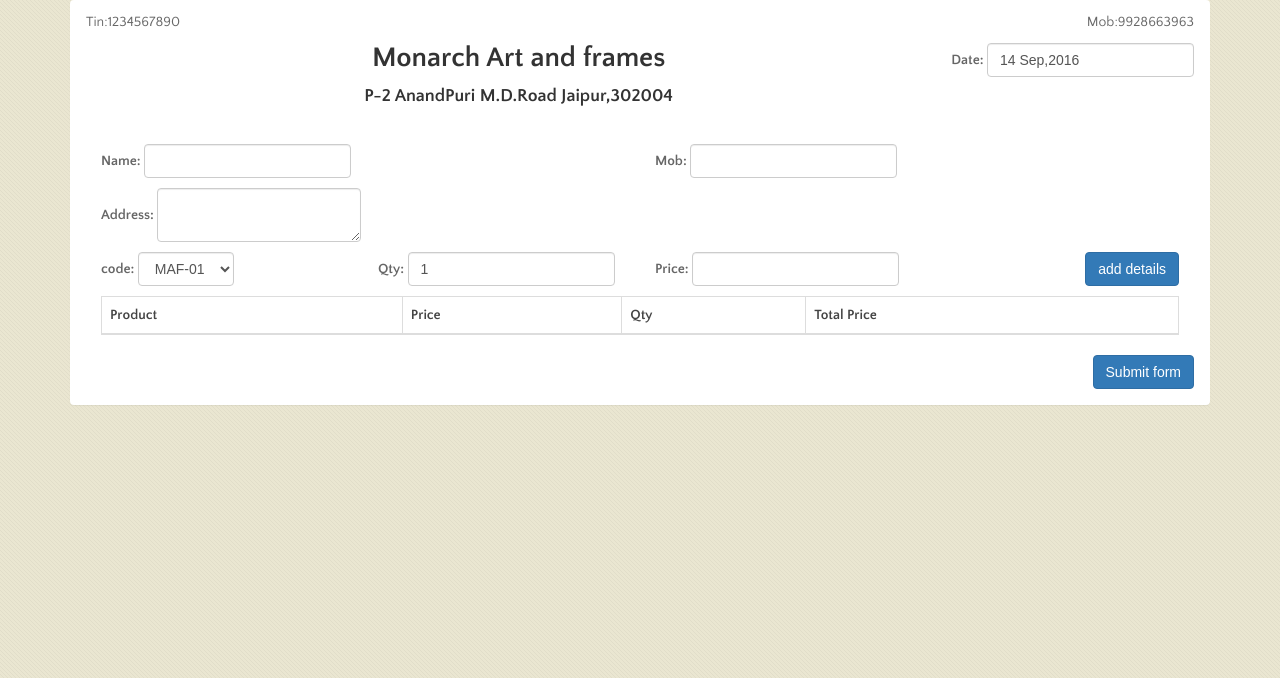
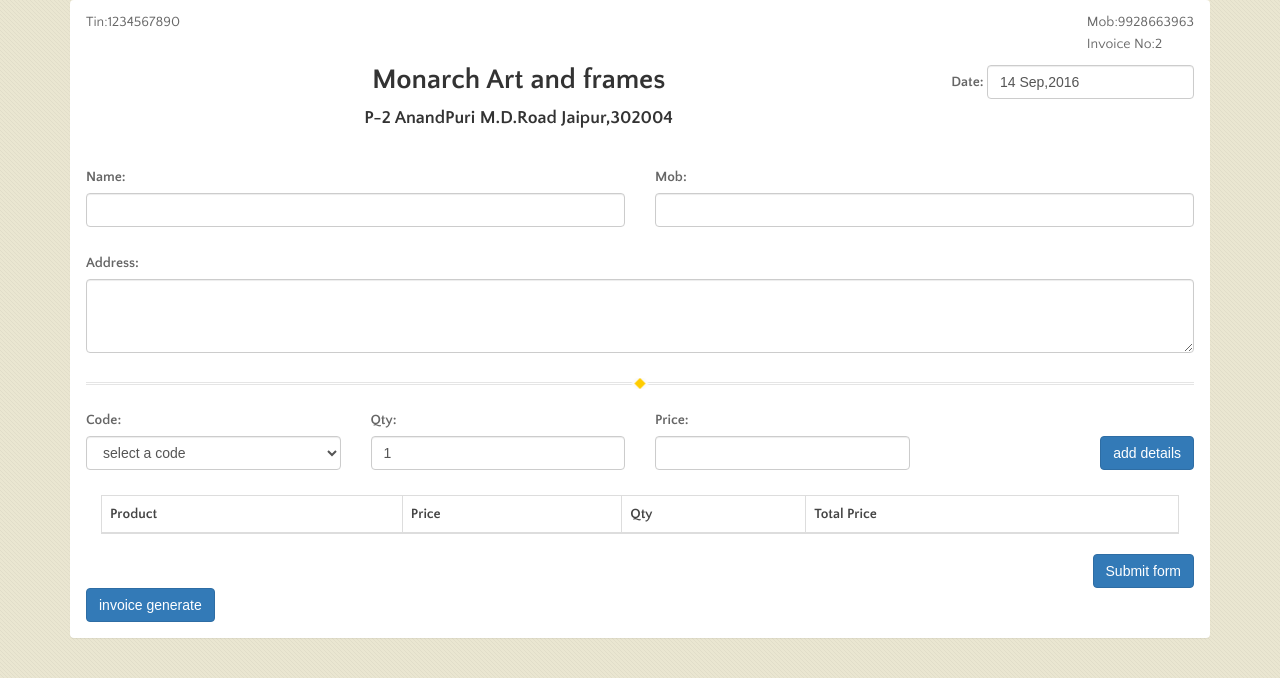
Before and after one commit to tsaini530/billing_pdf, a PHP site: page / in a window 1280 px wide. Shown: the top 678 px of the page. Run offline with PHP 8.4, Linux system fonts and the light colour scheme; data comes from the database, SQL or seed files in the repository; both versions use the stored data as it was after the commit; lists and menus that the app fills with data are empty.

Commit message:
add invoice page

```diff
--- a/config.php
+++ b/config.php
@@ -8,10 +8,10 @@ try {
     $conn = new PDO("mysql:host=$servername;dbname=$dbname", $username, $password);
     // set the PDO error mode to exception
     $conn->setAttribute(PDO::ATTR_ERRMODE, PDO::ERRMODE_EXCEPTION);
-    echo "Connected successfully ";
+   //echo "Connected successfully ";
     }
 catch(PDOException $e)
     {
-    echo "Connection failed: " . $e->getMessage();
+    echo "Connection failed: " . $e->getMessage(); die();
     }
 ?>
--- a/index.php
+++ b/index.php
@@ -1,5 +1,13 @@
 <?php
-$codelist=['MAF-01','MAF-02','MAF-03','MAF-04'];
+ require('config.php');
+$codelist=[];
+$sql= "SELECT  * FROM invoice WHERE invoice_name ='monarch' ";
+$stmt = $conn->query($sql);
+$row =$stmt->fetchObject();
+$codeName=	 "SELECT code FROM sku ";
+ foreach ($conn->query($codeName) as $rows){
+ 	$codelist[]=$rows['code'];
+ }
 ?>
 <!DOCTYPE html>
 <html lang="en-IN">
@@ -17,13 +25,18 @@ $codelist=['MAF-01','MAF-02','MAF-03','MAF-04'];
 <body  class="container">
 
 <form novalidate="false" method="post" action="billController.php">
+<input type="hidden" name="action" value="index">
 	<div class="panel">
-	<div class="panel-heading">
-		<span class="pull-left">Tin:1234567890</span>	<span class="pull-right">Mob:9928663963	</span>
+	 <div class="panel-heading">
+		<span class="pull-left">Tin:1234567890</span>
+		<span class="pull-right">Mob:9928663963	</br>
+		<span>Invoice No:<?php echo $row->value;?></span></span>
 		<div class="clear" ></div>
 		<div class="form-inline pull-right form-group ">
 				<label  class="control-label" for="date">Date: </label>
 				<input type="text" name="date" id="date" class="form-control" value="<?php echo date('d M,Y') ;?>">
+				<input type="hidden" name="invoice_no"  value="<?php echo $row->value ;?>">
+
 		</div>
 		<div class="panel-title">
 		<h1 class="text-center "><strong> Monarch Art and frames</strong></h1>
@@ -32,31 +45,39 @@ $codelist=['MAF-01','MAF-02','MAF-03','MAF-04'];
 	</div>
 
 	<div class="panel-body">
-	<div class="form-inline ">
-		<div class="form-group col-xs-6 " >
+	<div class="row ">
+	<div class="col-md-6">
+		<div class="form-group  " >
 			<label class="control-label "  for="name">Name: </label>
 			<input type="text" name="name" id="name" class="form-control " value="">
 		</div>
-		<div class="form-group col-xs-6" >
+		</div>
+		<div class="col-md-6">
+
+		<div class="form-group " >
 			<label class="control-label "  for="mobile">Mob: </label>
-			<input type="text" name="mobile" id="mobile" class="form-control " value="">
+			<input type="number" name="mobile" id="mobile" class="form-control " value="">
+		</div>
 		</div>
 	</div>
 	<div class="clear"></div>
 
-	<div class="form-inline ">
-		<div class="form-group col-xs-6 " >
+	<div class="row ">
+	<div class="col-md-12">
+		<div class="form-group  " >
 			<label class="control-label "  for="address">Address: </label>
-			<textarea class="form-control" name="address" id="address"></textarea>
+			<textarea class="form-control" name="address" id="address" cols="3" rows="3"></textarea>
 		</div>
-
+		</div>
 	</div>
 		<div class="clear"></div>
-
-	<div class=" form-inline ">
-	<div class="form-group col-xs-3" >
-			<label class="control-label "  for="code">code: </label>
+<hr>
+	<div class="row">
+	<div class="col-md-3">
+	<div class="form-group " >
+			<label class="control-label "  for="code">Code: </label>
 			<select class="form-control" id="code" >
+			<option value="">select a code</option>
 			<?php
 			foreach ($codelist as $key => $value) {
 				echo "<option value='".$value."'>".$value."</option>";
@@ -65,16 +86,22 @@ $codelist=['MAF-01','MAF-02','MAF-03','MAF-04'];
 
 			</select>
 		</div>
-		<div class="form-group col-xs-3 " >
+		</div>
+			<div class="col-md-3">
+
+		<div class="form-group  " >
 			<label class="control-label "  for="qty">Qty: </label>
 			<input type="number" name="qty" id="qty" class="form-control " value="1">
 		</div>
-		<div class="form-group col-xs-3" >
+		</div>
+			<div class="col-md-3">
+
+		<div class="form-group " >
 			<label class="control-label "  for="price">Price: </label>
 			<input type="text" name="price" id="price" class="form-control " value="">
 		</div>
-
-		<div class="text-right col-xs-3">
+		</div>
+		<div class=" col-md-3 text-right " style="margin-top:27px;">
 		<button type="button" class="btn btn-primary legitRipple adddetails">add details  <i class="icon-arrow-right14 position-right"></i></button></div>
 	</div>
 	<div class="clear"></div>
@@ -97,6 +124,7 @@ $codelist=['MAF-01','MAF-02','MAF-03','MAF-04'];
 
 	<div class="text-right">
 		<button type="submit" class="btn btn-primary legitRipple">Submit form <i class="icon-arrow-right14 position-right"></i></button></div>
+		<button type="btton" class="btn btn-primary legitRipple" id="invoice">invoice generate <i class="icon-arrow-right14 position-right"></i></button></div>
 </div>
 </div>
 
@@ -108,14 +136,6 @@ $codelist=['MAF-01','MAF-02','MAF-03','MAF-04'];
 
        $('.adddetails').on('click', function(){
             var code = $('#code').val();
-          /*  $.ajax({
-			type:'POST',
-			dataType:'json',
-			url:'./billController/getprice',
-			data:{code:code},
-			success:function(response){*/
-			//$('#price').val(response) ;
-
             var price=$('#price').val();
             var qty=$('#qty').val();
             if(code != ''){
@@ -130,14 +150,17 @@ $codelist=['MAF-01','MAF-02','MAF-03','MAF-04'];
                });
 
                $('.deal_table tbody').append(html);
-               $('#pcode').val('');
+               $('#qty').val('1');
+                $('#price').val('');
+                $('#code').val('');
+
             }
-			//}
+
 
 		});
 
-       // });
-        $('#action,#savemodel').on('click',function(){
+
+       /* $('#action,#savemodel').on('click',function(){
           var table = $('.deal_table');
         if(table.find('tbody').children().length > 0){
         $( '#dailydeal-form' ).submit();
@@ -147,8 +170,33 @@ $codelist=['MAF-01','MAF-02','MAF-03','MAF-04'];
         $('#error').delay(3000).fadeOut('slow');
 
         }
-        });
+        });*/
 
+      $('#invoice').on('click',function(){
+      	$.ajax({
+			type:'POST',
+			dataType:'json',
+			url:'./billController.php',
+			data:{action:'makePdf'},
+			success:function(response){
+				alert(response);
+			}
+		});
+      })
+
+      $("#code").on('change',function(){
+      	var code = $('#code').val();
+      	$.ajax({
+			type:'POST',
+			dataType:'json',
+			url:'./billController.php',
+			data:{code:code,action:'getprice'},
+			success:function(response){
+				alert(response);
+				$('#price').val(response);
+			}
+		});
+      });
 
 function removeSkurow(e){
 	 $(e).closest('tr').remove();
```
Also changed, not shown: billController.php (+51 -6 lines), composer.json (added, +12 -0 lines), invoice.php (added, +47 -0 lines), monarch.sql (added, +161 -0 lines), 2 other files.
